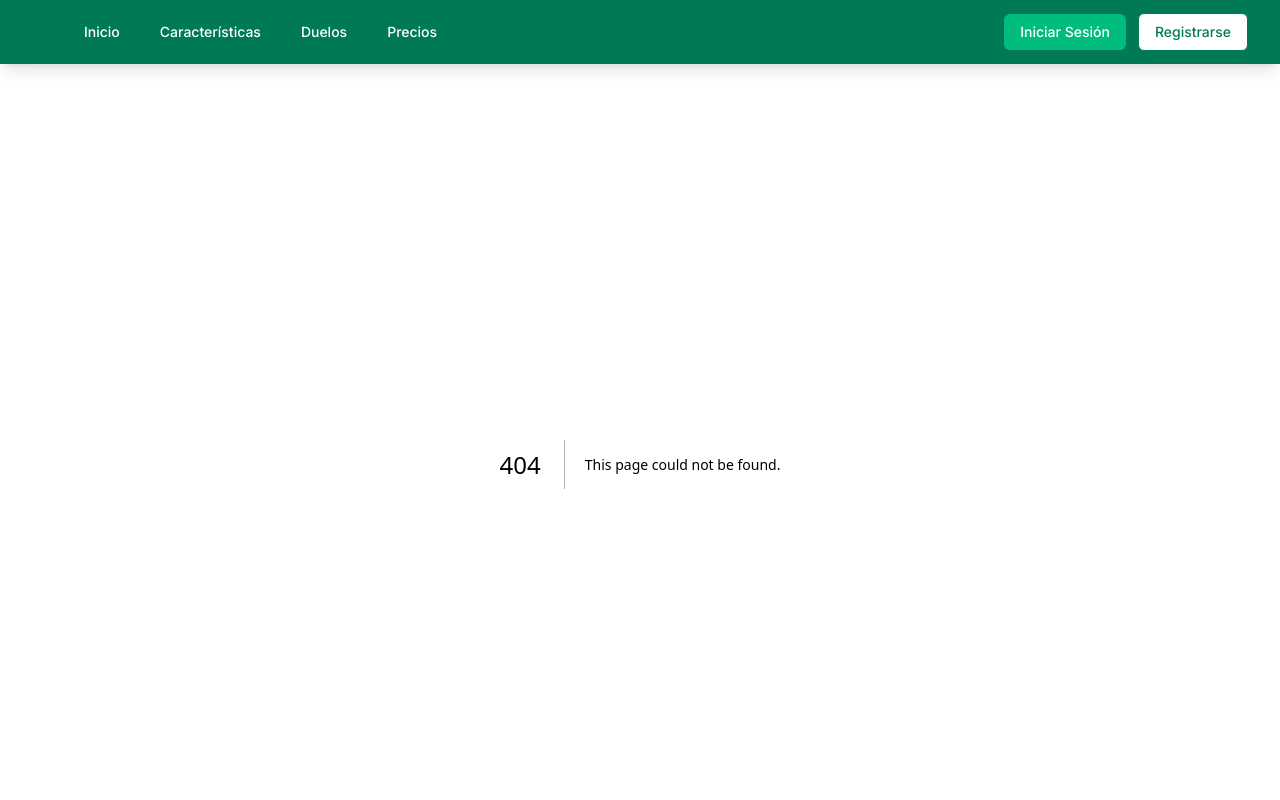
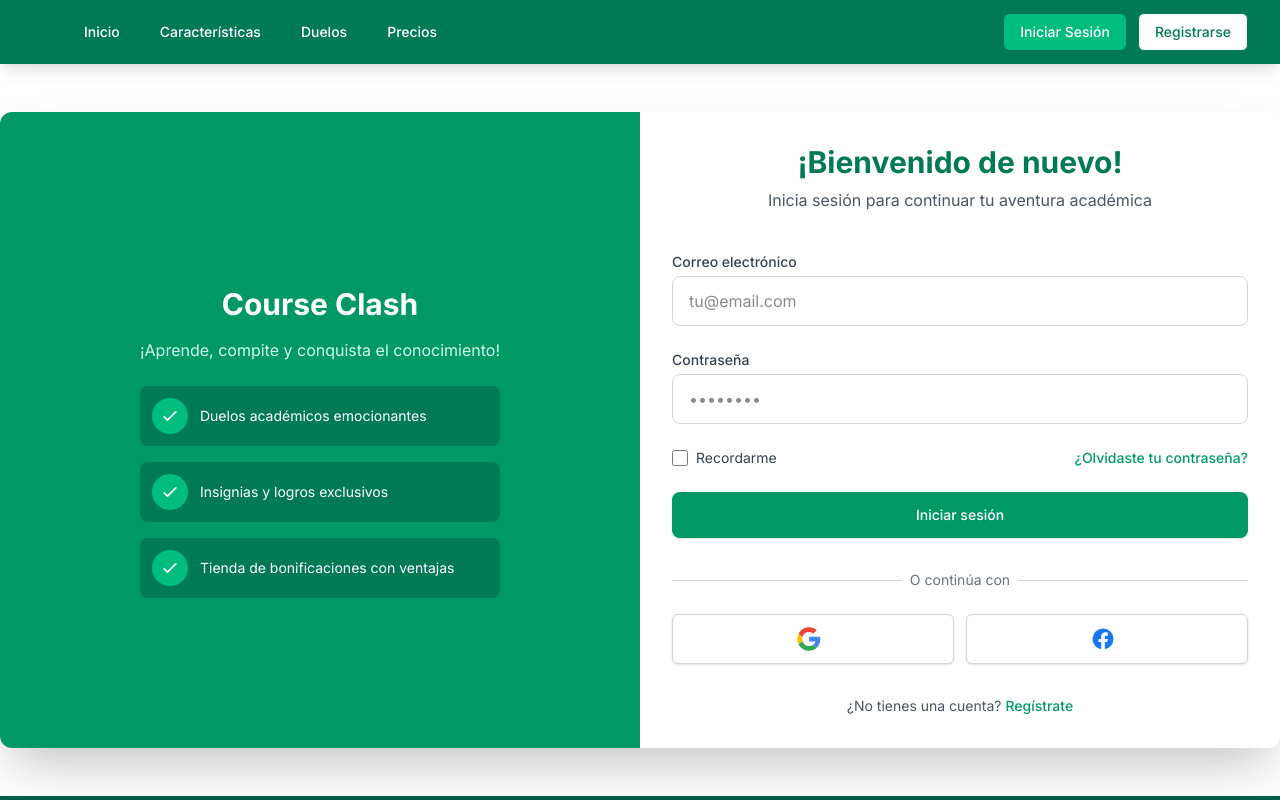
Before and after one commit to w1sec0d/CourseClash, a Next.js app in the folder frontend/: page /login in a window 1280 px wide. Before the commit this address had no page. Shown: the top 800 px of the page. Built offline with nearby package versions, Linux system fonts and the light colour scheme.

Commit message:
Mejora aspecto de login y registro

```diff
--- /dev/null
+++ b/frontend/app/login/page.tsx
@@ -0,0 +1,198 @@
+import SocialIcon from '@/components/SocialIcon';
+import Link from 'next/link';
+
+export default function Login() {
+  return (
+    <div className='mx-auto my-12 container bg-white rounded-xl shadow-2xl md:flex-row max-w-7xl overflow-hidden flex flex-col'>
+      {/* Sección de ilustración */}
+      <div className='w-full md:w-1/2 bg-emerald-600 items-center justify-center flex p-8'>
+        <div className='text-center'>
+          <div className='justify-center mb-6 flex'>
+            {/* <img alt="Logo de Course Clash: Una espada insertada en un birrete de graduación" src="https://placehold.co/200x200/emerald/white?text=CC" className="object-contain w-32 h-32"> */}
+          </div>
+          <p className='text-white text-3xl font-bold mb-4'>Course Clash</p>
+          <p className='text-emerald-100 mb-6'>
+            ¡Aprende, compite y conquista el conocimiento!
+          </p>
+          <div className='md:flex hidden flex-col space-y-4'>
+            <div className='items-center bg-emerald-700 rounded-lg flex p-3'>
+              <div className='bg-emerald-500 rounded-full mr-3 p-2'>
+                <svg
+                  xmlns='http://www.w3.org/2000/svg'
+                  className='h-5 w-5 text-white'
+                  fill='none'
+                  viewBox='0 0 24 24'
+                  stroke='currentColor'
+                  id='Windframe_UrXOQxH9O'
+                >
+                  <path
+                    stroke-linecap='round'
+                    stroke-linejoin='round'
+                    stroke-width='2'
+                    d='M5 13l4 4L19 7'
+                  ></path>
+                </svg>
+              </div>
+              <p className='text-white text-sm'>
+                Duelos académicos emocionantes
+              </p>
+            </div>
+            <div className='items-center bg-emerald-700 rounded-lg flex p-3'>
+              <div className='bg-emerald-500 rounded-full mr-3 p-2'>
+                <svg
+                  xmlns='http://www.w3.org/2000/svg'
+                  className='h-5 w-5 text-white'
+                  fill='none'
+                  viewBox='0 0 24 24'
+                  stroke='currentColor'
+                  id='Windframe_h43ZSvfQZ'
+                >
+                  <path
+                    stroke-linecap='round'
+                    stroke-linejoin='round'
+                    stroke-width='2'
+                    d='M5 13l4 4L19 7'
+                  ></path>
+                </svg>
+              </div>
+              <p className='text-white text-sm'>
+                Insignias y logros exclusivos
+              </p>
+            </div>
+            <div className='items-center bg-emerald-700 rounded-lg flex p-3'>
+              <div className='bg-emerald-500 rounded-full mr-3 p-2'>
+                <svg
+                  xmlns='http://www.w3.org/2000/svg'
+                  className='h-5 w-5 text-white'
+                  fill='none'
+                  viewBox='0 0 24 24'
+                  stroke='currentColor'
+                  id='Windframe_zcDmNuzsr'
+                >
+                  <path
+                    stroke-linecap='round'
+                    stroke-linejoin='round'
+                    stroke-width='2'
+                    d='M5 13l4 4L19 7'
+                  ></path>
+                </svg>
+              </div>
+              <p className='text-white text-sm'>
+                Tienda de bonificaciones con ventajas
+              </p>
+            </div>
+          </div>
+        </div>
+      </div>
+      {/* Sección de formulario */}
+      <div className='w-full md:w-1/2 p-8'>
+        <div className='text-center mb-10'>
+          <p className='text-3xl font-bold text-emerald-700 mb-2'>
+            ¡Bienvenido de nuevo!
+          </p>
+          <p className='text-gray-600'>
+            Inicia sesión para continuar tu aventura académica
+          </p>
+        </div>
+        <form className='space-y-6'>
+          <div>
+            <label
+              htmlFor='email'
+              className='text-sm font-medium text-gray-700 mb-1 block'
+            >
+              Correo electrónico
+            </label>
+            <input
+              name='email'
+              required
+              type='email'
+              placeholder='tu@email.com'
+              className='border border-gray-300
+              focus:outline-none focus:ring-2 focus:ring-emerald-500 focus:border-emerald-500 transition w-full px-4
+              py-3 rounded-lg'
+              id='email'
+            />
+          </div>
+          <div>
+            <label
+              htmlFor='password'
+              className='text-sm font-medium text-gray-700 mb-1 block'
+            >
+              Contraseña
+            </label>
+            <input
+              name='password'
+              required
+              type='password'
+              placeholder='••••••••'
+              className='border border-gray-300
+              focus:outline-none focus:ring-2 focus:ring-emerald-500 focus:border-emerald-500 transition w-full px-4
+              py-3 rounded-lg'
+              id='password'
+            />
+          </div>
+          <div className='items-center justify-between flex'>
+            <div className='items-center flex'>
+              <input
+                name='remember-me'
+                type='checkbox'
+                className='focus:ring-emerald-500 border-gray-300 rounded h-4 w-4
+                text-emerald-600'
+                id='remember-me'
+              />
+              <label
+                htmlFor='remember-me'
+                className='ml-2 text-sm text-gray-700 block'
+              >
+                Recordarme
+              </label>
+            </div>
+            <div className='text-sm'>
+              <a
+                href='/9twIWsbSYpNA4lj2s5SG#'
+                className='font-medium text-emerald-600 hover:text-emerald-500'
+              >
+                ¿Olvidaste tu contraseña?
+              </a>
+            </div>
+          </div>
+          <div>
+            <button
+              type='submit'
+              className='flex border border-transparent hover:bg-emerald-700 focus:outline-none
+              focus:ring-2 focus:ring-offset-2 focus:ring-emerald-500 transition transform hover:scale-105 w-full
+              justify-center py-3 px-4 rounded-lg shadow-sm text-sm font-medium text-white bg-emerald-600'
+            >
+              Iniciar sesión
+            </button>
+          </div>
+        </form>
+        <div className='mt-8'>
+          <div className='relative'>
+            <div className='items-center absolute inset-0 flex'>
+              <div className='w-full border-t border-gray-300'></div>
+            </div>
+            <div className='justify-center text-sm relative flex'>
+              <span className='px-2 bg-white text-gray-500'>
+                O continúa con
+              </span>
+            </div>
+          </div>
+          <div className='mt-6 grid grid-cols-2 gap-3'>
+            <SocialIcon icon='google' showText={false} />
+            <SocialIcon icon='facebook' showText={false} />
+          </div>
+        </div>
+        <p className='mt-8 text-center text-sm text-gray-600'>
+          ¿No tienes una cuenta?{' '}
+          <Link
+            href='/registro'
+            className='font-medium text-emerald-600 hover:text-emerald-500'
+          >
+            Regístrate
+          </Link>
+        </p>
+      </div>
+    </div>
+  );
+}
--- a/frontend/app/registro/page.tsx
+++ b/frontend/app/registro/page.tsx
@@ -5,7 +5,7 @@ import Link from 'next/link';
 
 export default function Register() {
   return (
-    <section className='py-4 px-4 sm:px-6 lg:px-8 text-black mx-auto container bg-white rounded-2xl overflow-hidden max-w-7xl md:grid-cols-2 grid grid-cols-1'>
+    <section className='my-12 sm:px-6 lg:px-8 text-black mx-auto container bg-white rounded-2xl overflow-hidden shadow-xl max-w-7xl md:grid-cols-2 grid grid-cols-1'>
       {/* Sección de ilustración */}
       <div className='bg-emerald-50 justify-center items-center w-full p-10 flex flex-col relative overflow-hidden'>
         {/* Decoraciones */}
--- a/frontend/components/SocialIcon.tsx
+++ b/frontend/components/SocialIcon.tsx
@@ -3,10 +3,15 @@ import clsx from 'clsx';
 
 interface SocialIconProps {
   icon: 'google' | 'facebook';
+  showText?: boolean;
   onClick?: () => void;
 }
 
-export default function SocialIcon({ icon, onClick }: SocialIconProps) {
+export default function SocialIcon({
+  icon,
+  showText = true,
+  onClick,
+}: SocialIconProps) {
   const icons = {
     google: '/icons/google.svg',
     facebook: '/icons/facebook.svg',
@@ -37,7 +42,8 @@ export default function SocialIcon({ icon, onClick }: SocialIconProps) {
         height={24}
         className='mr-2'
       />
-      {icon === 'google' ? 'Continuar con Google' : 'Continuar con Facebook'}
+      {showText &&
+        (icon === 'google' ? 'Continuar con Google' : 'Continuar con Facebook')}
     </button>
   );
 }
```
